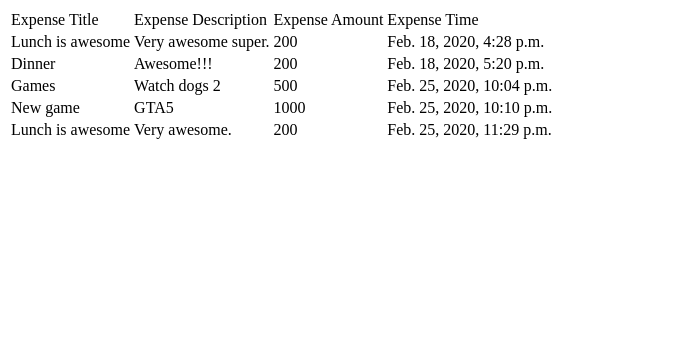
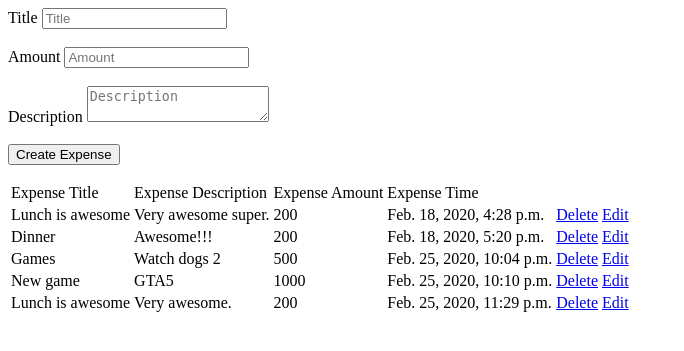
Before and after one commit to vivekchandrabs/Expense-Tracker, a Django app: page /expense/ in a window 1280 px wide. Shown: the top 351 px of the page, without its empty margins (0-684 px from the left). Run offline with Django 3.2, Linux system fonts and the light colour scheme; data comes from the database, SQL or seed files in the repository; both versions use the stored data as it was after the commit.

Commit message:
Add edit expense feature

```diff
--- a/expense_track/urls.py
+++ b/expense_track/urls.py
@@ -16,10 +16,14 @@ Including another URLconf
 from django.contrib import admin
 from django.urls import path
 
-from tracker.views import get_all_expense, get_all_income
+from tracker.views import *
 
 urlpatterns = [
     path('admin/', admin.site.urls),
     path("expense/", get_all_expense),
     path("income/", get_all_income),
+    path("create_expense/", create_expense),
+    path("delete_expense/<int:expense_id>/", delete_expense),
+    path("expense/<int:expense_id>/", get_expense),
+    path("expense_edit/<int:expense_id>/", expense_edit),
 ]
--- a/tracker/models.py
+++ b/tracker/models.py
@@ -8,8 +8,6 @@ class Expense(models.Model):
 	timestamp = models.DateTimeField()
 	description = models.TextField()
 
-	def __str__(self):
-		return self.title
 
 
 class Income(models.Model):
--- a/tracker/templates/expense.html
+++ b/tracker/templates/expense.html
@@ -3,6 +3,23 @@
 
 	</head>
 	<body>
+		<form action="/create_expense/" method="POST">
+			{% csrf_token %}
+			<label>Title</label>
+			<input type="text" name="expense_title" placeholder="Title">
+
+			<br><br>
+			<label>Amount</label>
+			<input type="number" name="expense_amount" placeholder="Amount">
+
+			<br><br>
+			<label>Description</label>
+			<textarea name="expense_description" placeholder="Description"></textarea>
+
+			<br><br>
+			<button type="submit">Create Expense</button>
+		</form>
+
 		<table>
 			<tr>
 				<td>Expense Title</td>
@@ -10,13 +27,14 @@
 				<td>Expense Amount</td>
 				<td>Expense Time</td>
 			</tr>
-
 			{% for expense in all_expenses %}
 			<tr>
 				<td>{{expense.title}}</td>
 				<td>{{expense.description}}</td>
 				<td>{{expense.amount}}</td>
 				<td>{{expense.timestamp}}</td>
+				<td><a href="/delete_expense/{{expense.id}}/">Delete</a></td>
+				<td><a href="/expense/{{expense.id}}/">Edit</a></td>
 			</tr>
 			{% endfor %}
 		</table>
--- a/tracker/views.py
+++ b/tracker/views.py
@@ -1,6 +1,8 @@
-from django.shortcuts import render
+from django.shortcuts import render, redirect
 
 from tracker.models import Expense, Income
+
+from datetime import datetime
 
 
 def get_all_expense(request):
@@ -10,3 +12,51 @@ def get_all_expense(request):
 def get_all_income(request):
 	all_incomes = Income.objects.all()
 	return render(request, "income.html", {"all_incomes":all_incomes})
+
+def create_expense(request):
+	if request.method == "POST":
+		expense_amount = request.POST["expense_amount"]
+		expense_title = request.POST["expense_title"]
+		expense_description = request.POST["expense_description"]
+
+		expense_instance = Expense.objects.create(
+				title=expense_title,
+				amount=expense_amount,
+				description=expense_description,
+				timestamp = datetime.now()
+			)
+
+		return redirect("/expense/")
+
+	return redirect("/expense/")
+
+def delete_expense(request, expense_id):
+	expense_instance = Expense.objects.get(pk=expense_id)
+	expense_instance.delete()
+
+	return redirect("/expense/")
+
+def get_expense(request, expense_id):
+	expense_instance = Expense.objects.get(pk=expense_id)
+
+	return render(request,
+				 "edit_expense.html", {"expense":expense_instance})
+
+
+def expense_edit(request, expense_id):
+	if request.method == "POST":
+		expense_title = request.POST["expense_title"]
+		expense_amount = request.POST["expense_amount"]
+		expense_description = request.POST["expense_description"]
+
+		expense_instance = Expense.objects.get(pk=expense_id)
+
+		expense_instance.title = expense_title
+		expense_instance.amount = expense_amount
+		expense_instance.description = expense_description
+
+		expense_instance.save()
+
+		return redirect("/expense/")
+
+	return redirect("/expense/")
```
Also changed, not shown: tracker/templates/edit_expense.html (added, +23 -0 lines), db.sqlite3.
